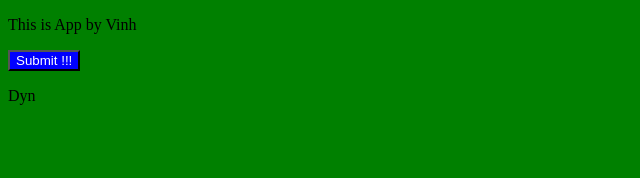
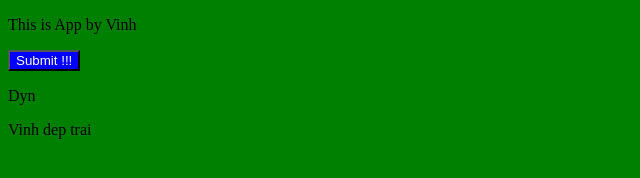
Before and after one commit to ngocvinhdn99/git-tutorial-holetex, a plain HTML site: page index.html in a window 1280 px wide. Shown: the full height of the page, 0-640 px from the left. Drawn offline with Linux system fonts and the light colour scheme.

Commit message:
update again 3

```diff
--- a/index.html
+++ b/index.html
@@ -12,5 +12,6 @@
     <p>This is App by Vinh</p>
     <button>Submit !!!</button>
     <p>Dyn</p>
+    <p>Vinh dep trai</p>
 </body>
 </html>
```
